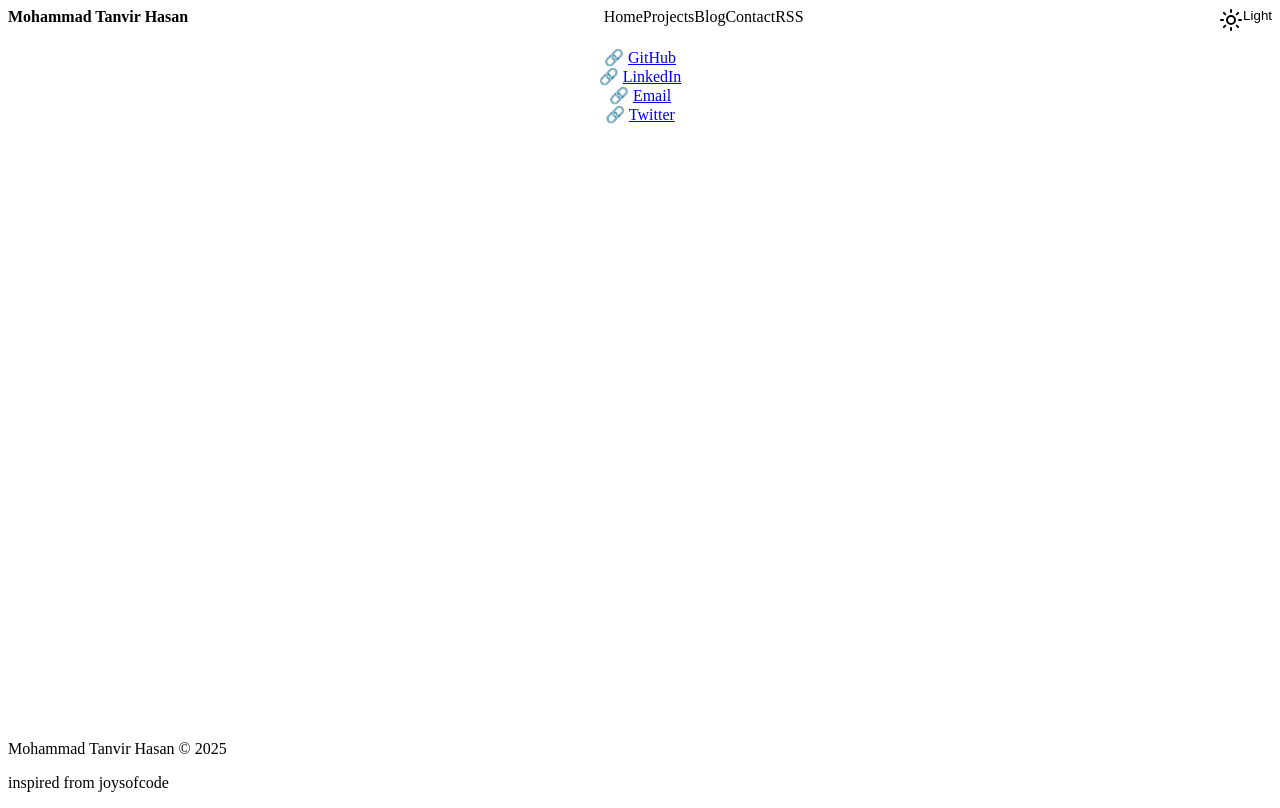
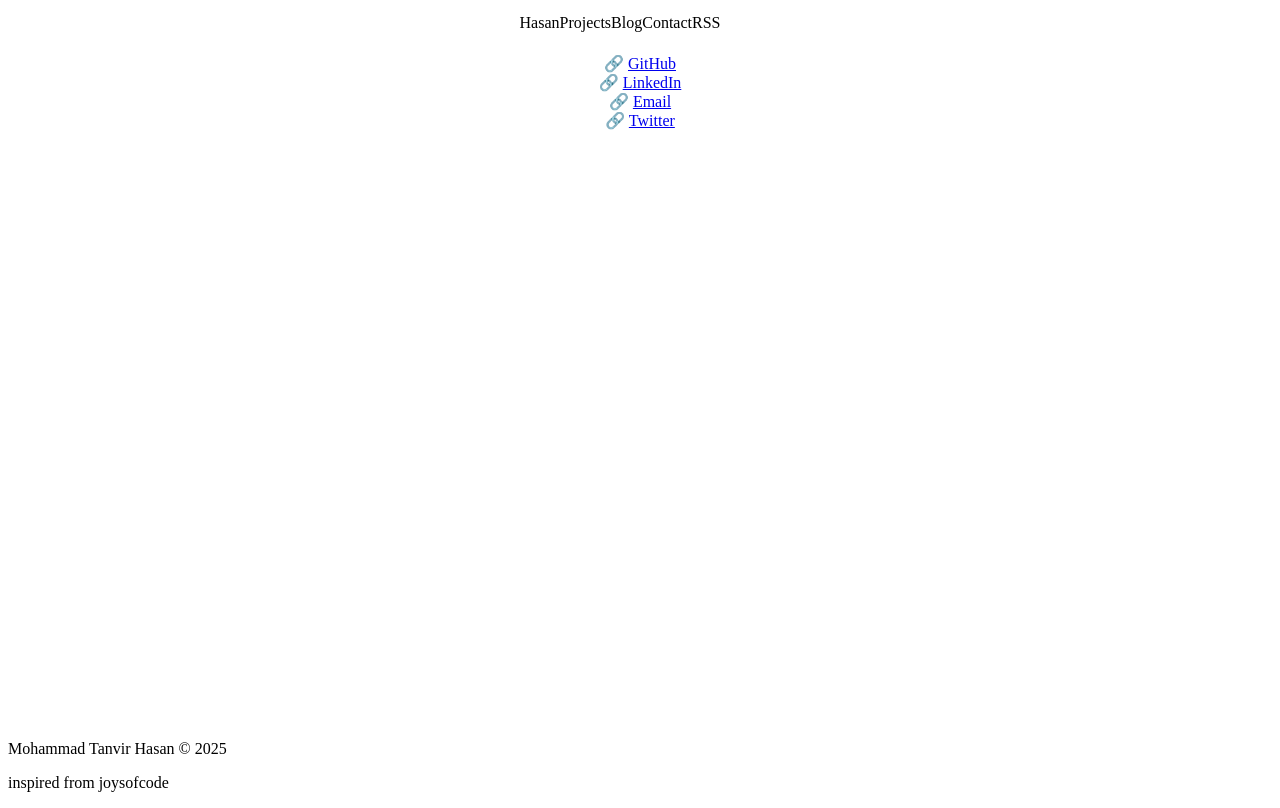
Before and after one commit to tanvircr7/my-site, a SvelteKit app: page /contact in a window 1280 px wide. Built offline with nearby package versions, Linux system fonts and the light colour scheme.

Commit message:
header fixes

```diff
--- a/src/routes/header.svelte
+++ b/src/routes/header.svelte
@@ -4,13 +4,13 @@
 </script>
 
 <nav>
-	<a href="/" class="title">
+	<!-- <a href="/" class="title">
 		<b>{config.title}</b>
-	</a>
+	</a> -->
 
 	<ul class="links">
 		<li>
-			<a href="/">Home</a>
+			<a href="/">Hasan</a>
 		</li>
 		<li>
 			<a href="/project">Projects</a>
@@ -26,31 +26,60 @@
 		</li>
 	</ul>
 
-	<Toggle />
+	<!-- <Toggle  /> -->
+	<div style="width: 40px; height: 30px; background: 1e1e1e; border-radius: 5px;"></div>
 </nav>
 
 <style>
 	nav {
+		display: flex;
+		align-items: center; /* Center vertically */
+		justify-content: center; /* Center horizontally */
+		width: 100%; Ensure it takes full width
 		padding-block: var(--size-7);
+		/* border-color: white;
+		border-width: 10px; */
 
 		@media (min-width: 768px) {
-			display: flex;
-			justify-content: space-between;
+			/* Keep centering for larger screens */
+			justify-content: center;
+		}
 	}
 
 	.links {
+		display: flex;
+		gap: var(--size-7);
+		list-style: none;
 		margin-block: var(--size-7);
+		/* border-color: white;
+		border-width: 10px; */
+		align-items: center; /* Vertically center the links */
+		justify-content: center; /* Horizontally center the links */
 
 		@media (min-width: 768px) {
 			display: flex;
 			gap: var(--size-7);
 			margin-block: 0;
+			align-items: center; /* Ensure vertical centering on larger screens */
+			justify-content: center; /* Keep horizontal centering */
 		}
+	}
+
+	.links {
+		display: flex;
+		gap: var(--size-7);
+		list-style: none;
+		margin-block: var(--size-7);
+		align-items: center; /* Vertically center the links */
+		justify-content: center; /* Horizontally center the links */
+		flex-grow: 1; /* Ensure the links take up all available space */
 	}
 
 	a {
 		color: inherit;
 		text-decoration: none;
 	}
+	.hidden {
+		display: none;
 	}
 </style>
```
Lines whose indentation alone changed are shown as unchanged.
